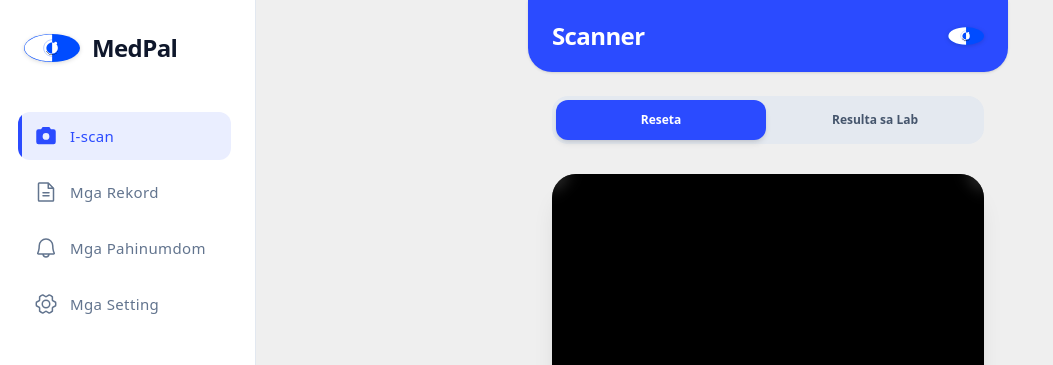
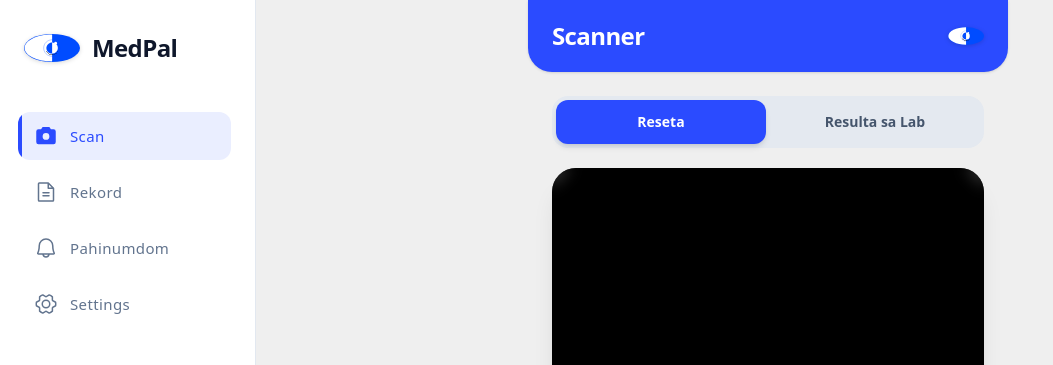
Before and after one commit to KeyBIND-AWS/medpal, a Next.js app: page /scan in a window 1280 px wide. Shown: the top 365 px of the page, without its empty margins (0-1053 px from the left). Built offline with nearby package versions, Linux system fonts and the light colour scheme; no server answers.

Commit message:
hotfix: minor ui bug fixes
- Bottom nav label overflows on Filipino and Bisaya languages.
- Scan page empty space.
- Scan type font size too small.

```diff
--- a/app/scan/page.tsx
+++ b/app/scan/page.tsx
@@ -48,14 +48,13 @@ export default function ScanPage() {
   };
 
   return (
-      <div className="p-6 flex flex-col items-center max-w-[480px] mx-auto min-h-[calc(100vh-8rem)] justify-between gap-6">
+      <div className="flex flex-col w-full h-full min-h-[calc(100vh-8rem)] p-4 md:p-6 gap-5">
 
-        {/* 1. Segmented Type Selector (Prescription vs Lab Result) */}
-        <div className="w-full bg-slate-200/80 p-1 rounded-2xl flex items-center gap-1">
+        <div className="w-full bg-slate-200/80 p-1 rounded-2xl flex items-center gap-1 shrink-0">
           <button
               onClick={() => setScanType('prescription')}
               disabled={isAnalyzing}
-              className={`flex-1 py-3 rounded-xl font-poppins font-bold text-xs transition-all cursor-pointer ${
+              className={`flex-1 py-3 rounded-xl font-poppins font-bold text-sm transition-all ${
                   scanType === 'prescription'
                       ? 'bg-[#2B4BFF] text-white shadow-md'
                       : 'text-slate-600 hover:text-slate-900'
@@ -67,7 +66,7 @@ export default function ScanPage() {
           <button
               onClick={() => setScanType('lab_result')}
               disabled={isAnalyzing}
-              className={`flex-1 py-3 rounded-xl font-poppins font-bold text-xs transition-all cursor-pointer ${
+              className={`flex-1 py-3 rounded-xl font-poppins font-bold text-sm transition-all ${
                   scanType === 'lab_result'
                       ? 'bg-[#2B4BFF] text-white shadow-md'
                       : 'text-slate-600 hover:text-slate-900'
@@ -77,8 +76,7 @@ export default function ScanPage() {
           </button>
         </div>
 
-        {/* 2. Viewfinder OR Captured Preview OR Analyzing Screen */}
-        <div className="w-full flex-1 flex flex-col items-center justify-center">
+        <div className="w-full flex-1 flex flex-col items-center justify-center min-h-0">
           {isAnalyzing ? (
               // Day 1 Kaiyou Deliverable: Bisaya AI Loading Screen
               <Card className="w-full aspect-[3/4] max-h-[460px] flex flex-col items-center justify-center text-center p-8 bg-gradient-to-b from-white to-slate-50 border-2 border-[#2B4BFF]/20 animate-pulse">
@@ -97,8 +95,8 @@ export default function ScanPage() {
               <CameraCapture onCapture={setCapturedImage} />
           ) : (
               // Preview Mode
-              <div className="w-full flex flex-col items-center gap-4">
-                <div className="relative w-full aspect-[3/4] max-h-[460px] rounded-3xl overflow-hidden border-4 border-white shadow-lg bg-black">
+              <div className="w-full h-full flex flex-col items-center gap-4">
+                <div className="relative w-full h-full max-h-[640px] rounded-3xl overflow-hidden border-4 border-white shadow-lg bg-black">
                   {/* eslint-disable-next-line @next/next/no-img-element */}
                   <img
                       src={capturedImage}
@@ -109,7 +107,7 @@ export default function ScanPage() {
 
                 <button
                     onClick={() => setCapturedImage(null)}
-                    className="inline-flex items-center gap-2 text-xs font-bold text-slate-500 hover:text-rose-600 transition-colors py-1 cursor-pointer"
+                    className="inline-flex items-center gap-2 text-sm font-bold text-slate-500 hover:text-rose-600 transition-colors py-1 cursor-pointer shrink-0"
                 >
                   <ArrowsClockwiseIcon className="w-4 h-4" />
                   {t.scanner.retake}
@@ -118,9 +116,8 @@ export default function ScanPage() {
           )}
         </div>
 
-        {/* 3. Bottom CTA matching Figma Proceed Button */}
         {capturedImage && !isAnalyzing && (
-            <div className="w-full animate-in fade-in slide-in-from-bottom-2 duration-200">
+            <div className="w-full animate-in fade-in slide-in-from-bottom-2 duration-200 shrink-0">
               <Button
                   variant="primary"
                   size="lg"
--- a/components/camera/CameraCapture.tsx
+++ b/components/camera/CameraCapture.tsx
@@ -117,7 +117,7 @@ export function CameraCapture({ onCapture }: CameraCaptureProps) {
   // --- UI RENDER: FALLBACK MODE ---
   if (status === 'unsupported' || status === 'denied') {
     return (
-        <div className="w-full flex flex-col items-center gap-4 animate-in fade-in zoom-in-95 duration-300">
+        <div className="w-full h-full flex flex-col items-center gap-4 animate-in fade-in zoom-in-95 duration-300">
           <input
               type="file"
               ref={fileInputRef}
@@ -126,10 +126,9 @@ export function CameraCapture({ onCapture }: CameraCaptureProps) {
               className="hidden"
           />
 
-          {/* The MedPal Dashed Upload Box */}
           <div
               onClick={() => fileInputRef.current?.click()}
-              className="w-full aspect-4/5 max-h-140 rounded-3xl border-2 border-dashed border-[#2B4BFF] bg-[#2B4BFF]/5 flex flex-col items-center justify-center gap-3 cursor-pointer hover:bg-[#2B4BFF]/10 transition-all group select-none p-6 text-center shadow-inner"
+              className="w-full h-full max-h-160 rounded-3xl border-2 border-dashed border-[#2B4BFF] bg-[#2B4BFF]/5 flex flex-col items-center justify-center gap-3 cursor-pointer hover:bg-[#2B4BFF]/10 transition-all group select-none p-6 text-center shadow-inner"
           >
             <div className="w-16 h-16 rounded-full bg-[#2B4BFF] text-white flex items-center justify-center group-hover:scale-110 transition-transform shadow-md">
               <UploadSimpleIcon className="w-8 h-8" weight="fill" />
@@ -147,9 +146,9 @@ export function CameraCapture({ onCapture }: CameraCaptureProps) {
 
   // --- UI RENDER: VIEWFINDER MODE ---
   return (
-      <div className="w-full flex flex-col items-center gap-4 animate-in fade-in zoom-in-95 duration-300">
+      <div className="w-full h-full flex flex-col items-center gap-4 animate-in fade-in zoom-in-95 duration-300">
 
-        <div className="relative w-full aspect-4/5 max-h-140 rounded-3xl overflow-hidden bg-black shadow-xl">
+        <div className="relative w-full h-full max-h-160 rounded-3xl overflow-hidden bg-black shadow-xl">
           <video
               ref={videoRef}
               playsInline
--- a/components/navigation/BottomNav.tsx
+++ b/components/navigation/BottomNav.tsx
@@ -19,7 +19,7 @@ export function BottomNav() {
                     <Link
                         key={item.href}
                         href={item.href}
-                        className={`flex flex-col items-center justify-center w-16 gap-1 transition-colors ${
+                        className={`flex flex-1 flex-col items-center justify-center gap-1 transition-colors ${
                             isActive ? 'text-[#2B4BFF]' : 'text-slate-400 hover:text-slate-600'
                         }`}
                     >
@@ -27,7 +27,7 @@ export function BottomNav() {
                             weight={isActive ? "fill" : "regular"}
                             className="w-6 h-6"
                         />
-                        <span className="text-sm tracking-wide">
+                        <span className={`w-full text-center truncate px-1 text-[10px] tracking-tight ${isActive ? 'font-bold' : 'font-medium'}`}>
                           {t.nav[item.nameKey]}
                         </span>
                     </Link>
--- a/components/navigation/ShellLayout.tsx
+++ b/components/navigation/ShellLayout.tsx
@@ -26,8 +26,8 @@ export function ShellLayout({ children }: { children: React.ReactNode }) {
             </div>
 
             {/* MAIN CONTENT AREA */}
-            <main className="flex-1 h-full overflow-y-auto relative flex justify-center pb-16 md:pb-0">
-                <div className="w-full md:max-w-[480px] bg-[#EFEFEF] min-h-full md:border-x md:border-none flex flex-col">
+            <main className="flex-1 h-full overflow-y-auto bg-[#EFEFEF] relative flex justify-center pb-16 md:pb-0">
+                <div className="w-full md:max-w-120 min-h-full md:border-x md:border-none flex flex-col">
 
                     {/* MOBILE/APP TOPBAR */}
                     <div className="sticky top-0 z-40">
--- a/lib/dictionaries.ts
+++ b/lib/dictionaries.ts
@@ -36,10 +36,10 @@ export const dictionaries: Record<Language, Dictionary> = {
     },
     filipino: {
         nav: {
-            scan: 'I-scan',
-            records: 'Mga Tala',
-            reminders: 'Mga Paalala',
-            settings: 'Mga Setting'
+            scan: 'Scan',
+            records: 'Tala',
+            reminders: 'Paalala',
+            settings: 'Settings'
         },
         disclaimer: {
             text: 'Paskabi: Ipinapaliwanag ng MedPal ang iyong reseta sa simpleng wika. Hindi ito pamalit sa iyong doktor — palaging sundin ang kanilang mga tagubilin.',
@@ -69,10 +69,10 @@ export const dictionaries: Record<Language, Dictionary> = {
     },
     bisaya: {
         nav: {
-            scan: 'I-scan',
-            records: 'Mga Rekord',
-            reminders: 'Mga Pahinumdom',
-            settings: 'Mga Setting'
+            scan: 'Scan',
+            records: 'Rekord',
+            reminders: 'Pahinumdom',
+            settings: 'Settings'
         },
         disclaimer: {
             text: 'Pahibalo: Gipasabot sa MedPal ang imong reseta sa yano nga pinulongan. Dili kini hulip sa imong doktor — kanunay sunda ang ilang mga tugon.',
```
